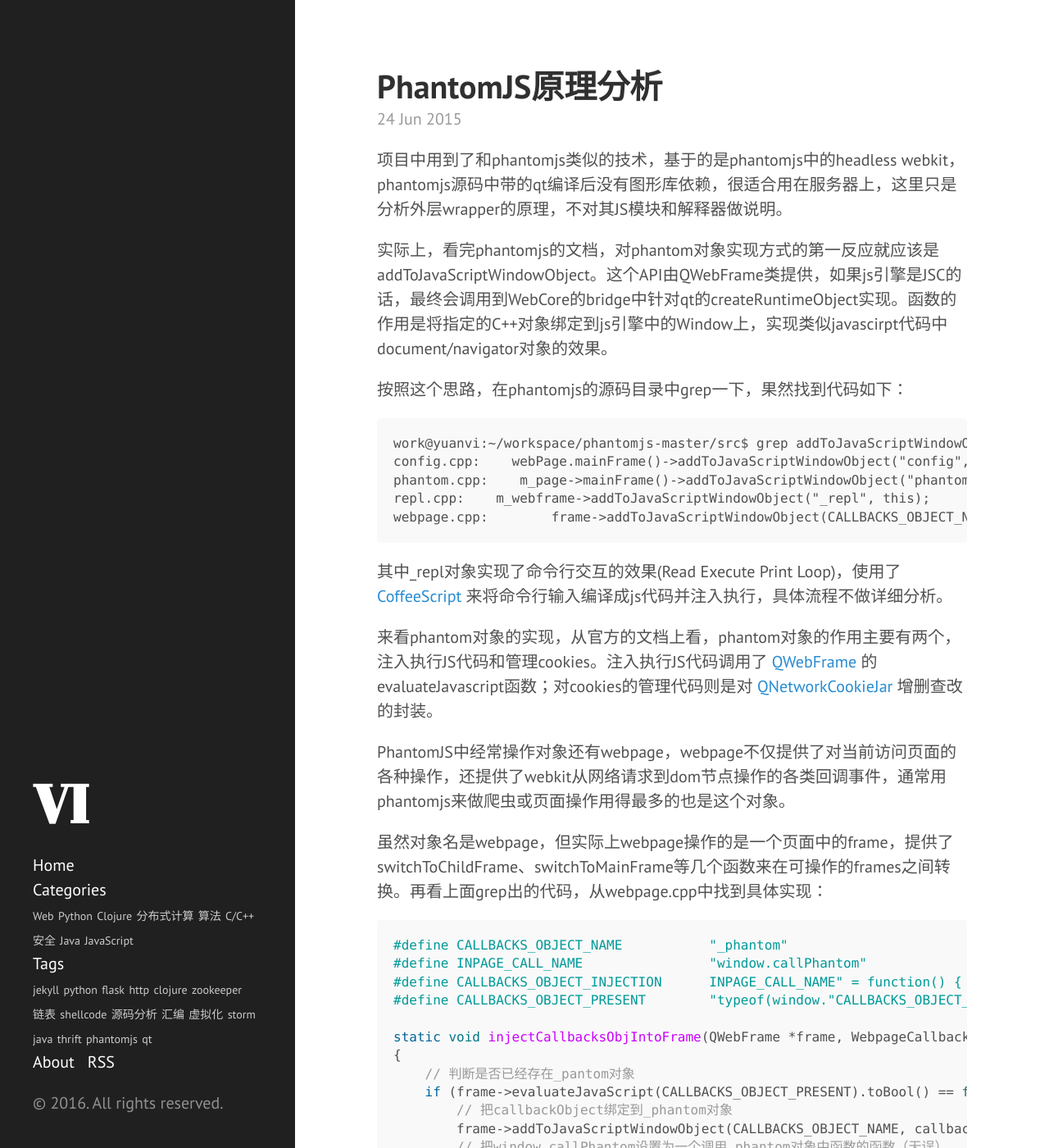
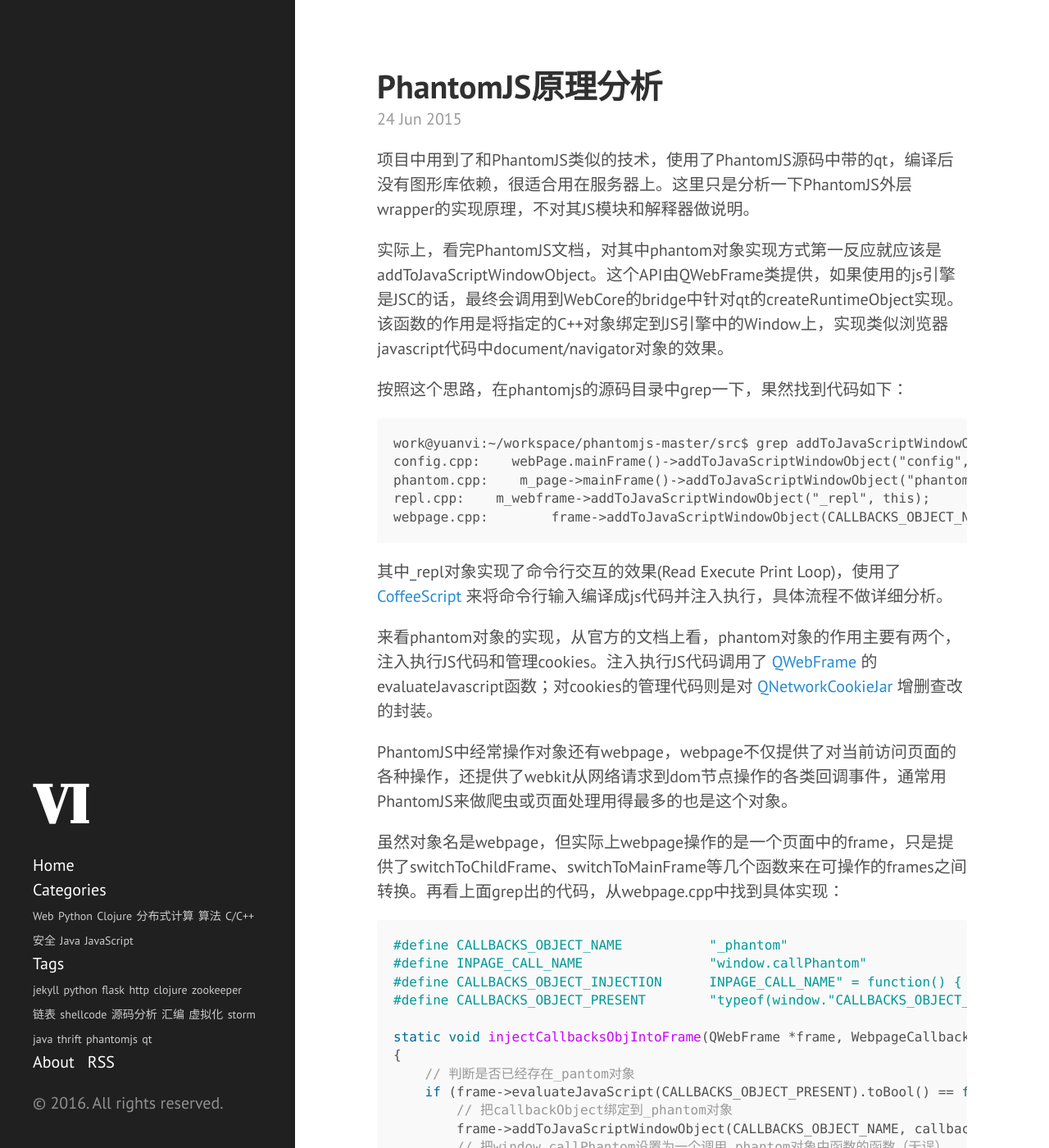
Before and after one commit to yuanvi/blog, a Jekyll site: the page built from _posts/2015-06-24-phantomjs-analyse.markdown, in a window 1280 px wide and 1400 px high. Shown: the whole window at 82% size. Built offline with Jekyll 4.4.1, drawn with Linux system fonts in a browser that asks for light colours; comment, search, counter and statistics services are not loaded; some of the changed text lies outside the part shown.

Commit message:
modify archive

````diff
--- a/_posts/2015-06-24-phantomjs-analyse.markdown
+++ b/_posts/2015-06-24-phantomjs-analyse.markdown
@@ -6,9 +6,9 @@
 categories: [JavaScript, C/C++]
 ---
 
-项目中用到了和phantomjs类似的技术，基于的是phantomjs中的headless webkit，phantomjs源码中带的qt编译后没有图形库依赖，很适合用在服务器上，这里只是分析外层wrapper的原理，不对其JS模块和解释器做说明。
+项目中用到了和PhantomJS类似的技术，使用了PhantomJS源码中带的qt，编译后没有图形库依赖，很适合用在服务器上。这里只是分析一下PhantomJS外层wrapper的实现原理，不对其JS模块和解释器做说明。
 
-实际上，看完phantomjs的文档，对phantom对象实现方式的第一反应就应该是addToJavaScriptWindowObject。这个API由QWebFrame类提供，如果js引擎是JSC的话，最终会调用到WebCore的bridge中针对qt的createRuntimeObject实现。函数的作用是将指定的C++对象绑定到js引擎中的Window上，实现类似javascirpt代码中document/navigator对象的效果。
+实际上，看完PhantomJS文档，对其中phantom对象实现方式第一反应就应该是addToJavaScriptWindowObject。这个API由QWebFrame类提供，如果使用的js引擎是JSC的话，最终会调用到WebCore的bridge中针对qt的createRuntimeObject实现。该函数的作用是将指定的C++对象绑定到JS引擎中的Window上，实现类似浏览器javascript代码中document/navigator对象的效果。
 
 按照这个思路，在phantomjs的源码目录中grep一下，果然找到代码如下：
 
@@ -24,9 +24,9 @@
 
 来看phantom对象的实现，从官方的文档上看，phantom对象的作用主要有两个，注入执行JS代码和管理cookies。注入执行JS代码调用了 [QWebFrame](http://doc.qt.io/qt-4.8/qwebframe.html) 的evaluateJavascript函数；对cookies的管理代码则是对 [QNetworkCookieJar](http://doc.qt.io/qt-4.8/qnetworkcookiejar.html) 增删查改的封装。
 
-PhantomJS中经常操作对象还有webpage，webpage不仅提供了对当前访问页面的各种操作，还提供了webkit从网络请求到dom节点操作的各类回调事件，通常用phantomjs来做爬虫或页面操作用得最多的也是这个对象。
+PhantomJS中经常操作对象还有webpage，webpage不仅提供了对当前访问页面的各种操作，还提供了webkit从网络请求到dom节点操作的各类回调事件，通常用PhantomJS来做爬虫或页面处理用得最多的也是这个对象。
 
-虽然对象名是webpage，但实际上webpage操作的是一个页面中的frame，提供了switchToChildFrame、switchToMainFrame等几个函数来在可操作的frames之间转换。再看上面grep出的代码，从webpage.cpp中找到具体实现：
+虽然对象名是webpage，但实际上webpage操作的是一个页面中的frame，只是提供了switchToChildFrame、switchToMainFrame等几个函数来在可操作的frames之间转换。再看上面grep出的代码，从webpage.cpp中找到具体实现：
 
 ```c++
 #define CALLBACKS_OBJECT_NAME           "_phantom"
@@ -49,7 +49,7 @@
 }
 ```
 
-上面的代码把callbacksObject绑定为了window._phantom，callbackObjects类WebpageCallbacks实现非常简单，存储了四个callback函数，供注入的js发生回调事件时调用，其中大部分的回调都是通过genericCallback来传递。
+上面的代码把callbacksObject绑定为了window._phantom，callbackObjects类WebpageCallbacks实现非常简单，存储了四个callback函数，供注入的js发生回调事件时调用，其中大部分的回调都是通过其中的genericCallback来传递的，这个callback函数只是传递arguments列表，不做任何解析。
 
 现在已经有了绑定到页面中的对象，并且可以注入代码执行，还可以接收回调，已经可以实现基本需求，那么接下来就是js部分的实现。
 
````
